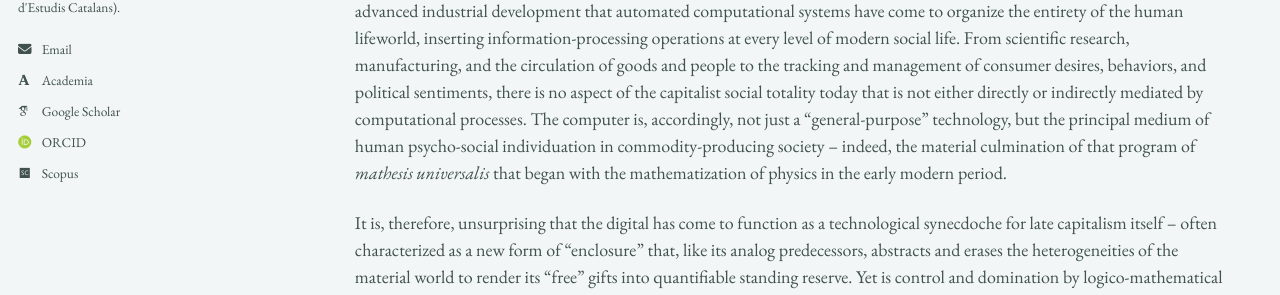
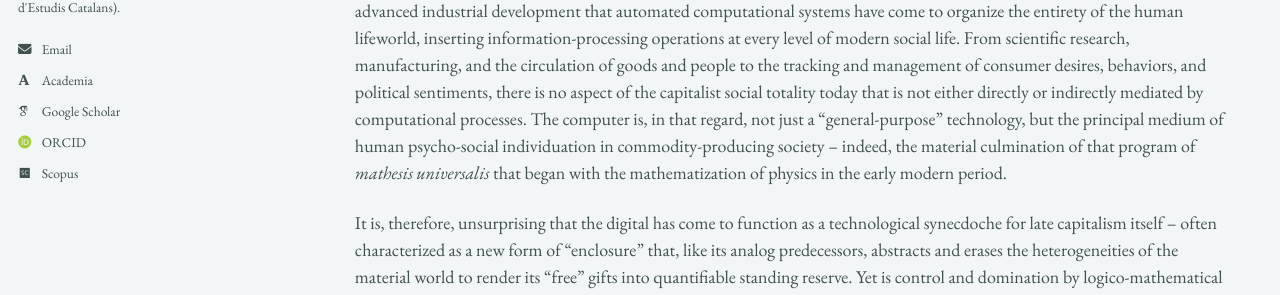
Before and after one commit to epujol90/epujol90.github.io, a Jekyll site: the page built from _pages/research.md, in a window 1280 px wide and 900 px high, scrolled down 3489 px. Shown: the part 369-664 px from the top of the window. Built offline with Jekyll 4.4.1, drawn with Linux system fonts in a browser that asks for light colours; some web fonts are replaced; a script bundle is joined from its source files by our own code; library files that are not in the unit come from our copies; some of the changed text lies outside the part shown.

Commit message:
Update research.md

```diff
--- a/_pages/research.md
+++ b/_pages/research.md
@@ -49,7 +49,7 @@ Since the postwar period, the digital computer has been celebrated for reintrodu
 
 What is a computational system and what form of human grouping begets its existence? Or put another way, what is the form in which modern humans confront materiality such that it requires an automated system of universal commensuration and control?
 
-A computer is, on most modern definitions, a system that performs sequences of mathematical or logical operations on given inputs, according to rules specified in advance. So defined, many technical systems preceding the digital electronic computer would qualify as “computational,” from the Antikythera mechanism and the Jacquard loom to the assembly line of human calculators employed in the production of logarithmic tables until the late nineteenth century. Yet it is only under conditions of advanced industrial development that automated computational systems have come to organize the entirety of the human lifeworld, inserting information-processing operations at every level of modern social life. From scientific research, manufacturing, and the circulation of goods and people to the tracking and management of consumer desires, behaviors, and political sentiments, there is no aspect of the capitalist social totality today that is not either directly or indirectly mediated by computational processes. The computer is, accordingly, not just a “general-purpose” technology, but the principal medium of human psycho-social individuation in commodity-producing society -- indeed, the material culmination of that program of _mathesis universalis_ that began with the mathematization of physics in the early modern period.
+A computer is, on most modern definitions, a system that performs sequences of mathematical or logical operations on given inputs, according to rules specified in advance. So defined, many technical systems preceding the digital electronic computer would qualify as “computational,” from the Antikythera mechanism and the Jacquard loom to the assembly line of human calculators employed in the production of logarithmic tables until the late nineteenth century. Yet it is only under conditions of advanced industrial development that automated computational systems have come to organize the entirety of the human lifeworld, inserting information-processing operations at every level of modern social life. From scientific research, manufacturing, and the circulation of goods and people to the tracking and management of consumer desires, behaviors, and political sentiments, there is no aspect of the capitalist social totality today that is not either directly or indirectly mediated by computational processes. The computer is, in that regard, not just a “general-purpose” technology, but the principal medium of human psycho-social individuation in commodity-producing society -- indeed, the material culmination of that program of _mathesis universalis_ that began with the mathematization of physics in the early modern period.
 
 It is, therefore, unsurprising that the digital has come to function as a technological synecdoche for late capitalism itself -- often characterized as a new form of “enclosure” that, like its analog predecessors, abstracts and erases the heterogeneities of the material world to render its “free” gifts into quantifiable standing reserve. Yet is control and domination by logico-mathematical principles all there is to computational systems and the machinic modes of intelligence they enact? While the digital computer has historically emerged from and ultimately serves, in its present form, capital’s process of self-expansion, the idea that computational systems are inherently functional to that alienated purpose deserves further investigation. As contemporary media-theoretical accounts of computation propose (Hansen, Parisi, Hui, Fazi), there is a crucial “ontological difference” between computation as a broader material-cosmological operation and the computer-regulated networks of communication and control it has become narrowly associated with. In this view, the latter does not exhaust the powerful (and potentially liberatory) ontogenetic potentials that modern-day computational technologies have unleashed, despite their capitalist enframing, and which grant 21st-century humans unprecedented access to a world-sensibility beyond anthropocentric forms of intelligibility.
 
```
